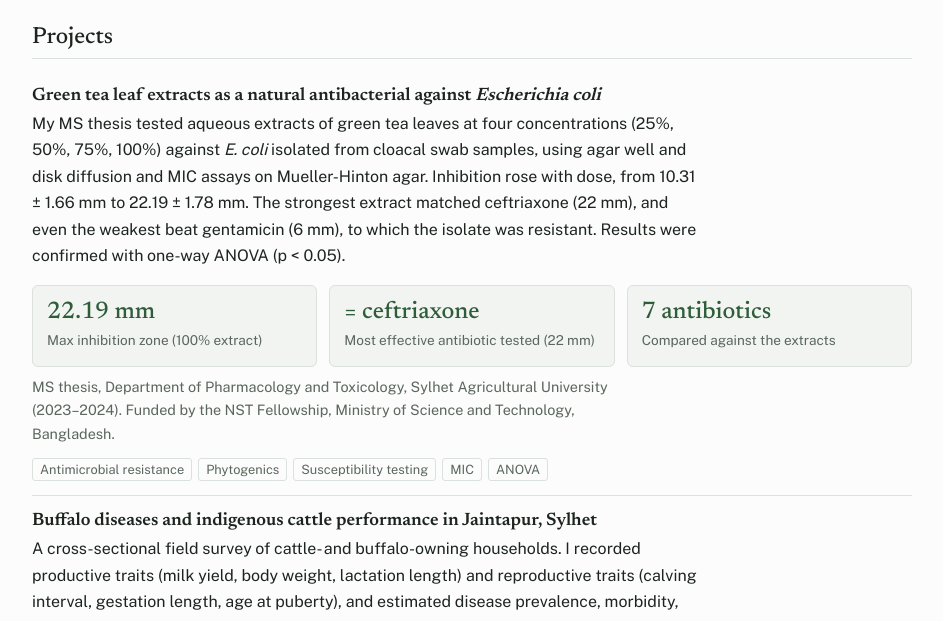
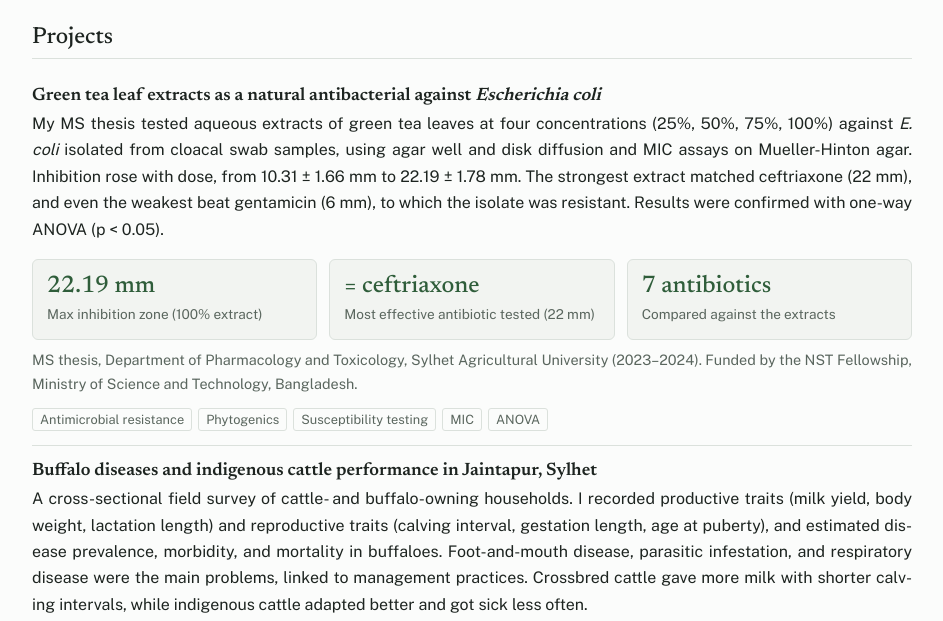
Before and after one commit to chamalishahnaj/chamalishahnaj.github.io, a plain HTML site: page index.html in a window 1280 px wide. Both pictures are taken after a click on the link "Research". Shown: the part 166-787 px from the top of the page, without its empty margins (168-1111 px from the left). Drawn offline with nearby package versions, Linux system fonts and the light colour scheme.

Commit message:
Add files via upload

```diff
--- a/index.html
+++ b/index.html
@@ -94,6 +94,8 @@ dl.skills dd{margin:0;min-width:0}
 .btn{display:inline-block;padding:8px 16px;border-radius:5px;background:var(--accent);color:var(--bg);text-decoration:none;font-weight:600;font-size:.95rem}
 .btn:hover{opacity:.9}
 
+#research p,#research dd,#research li{text-align:justify;text-justify:inter-word;hyphens:auto;-webkit-hyphens:auto}
+#research p{max-width:none}
 footer{max-width:880px;margin:0 auto;border-top:1px solid var(--rule);padding-block:20px 32px;color:var(--muted);font-size:.85rem}
 
 @media (max-width:640px){
```
